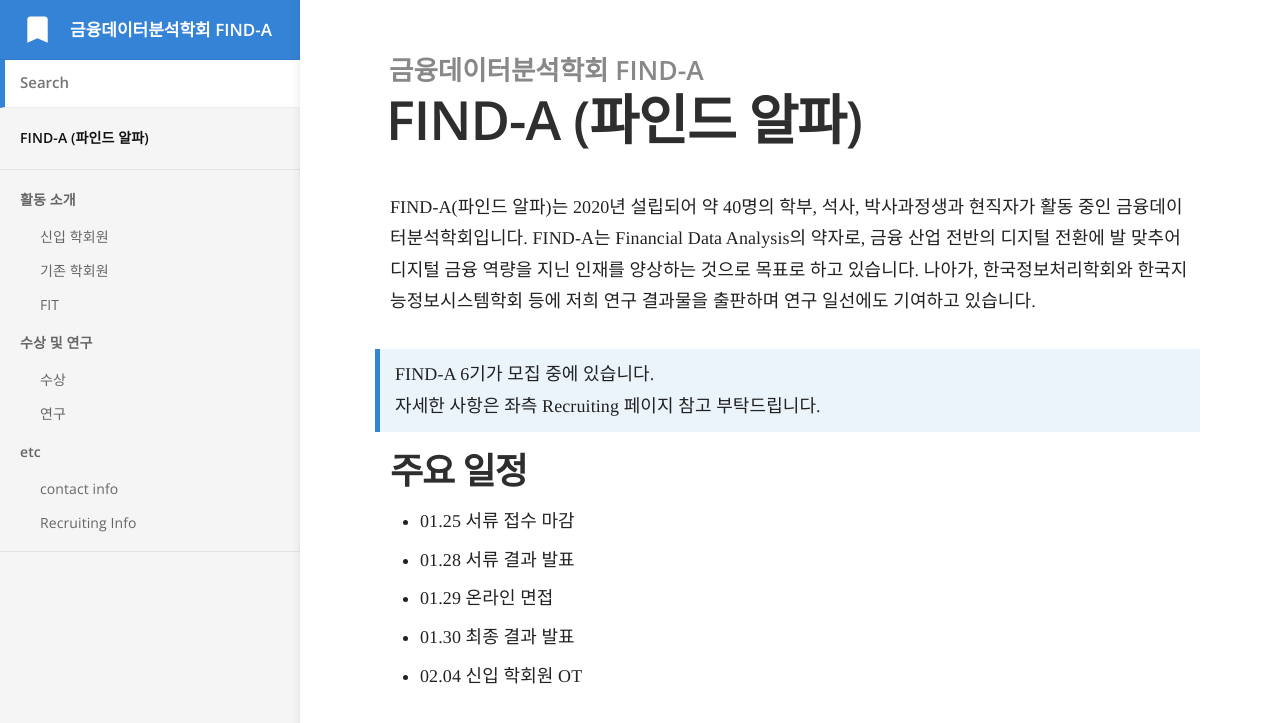
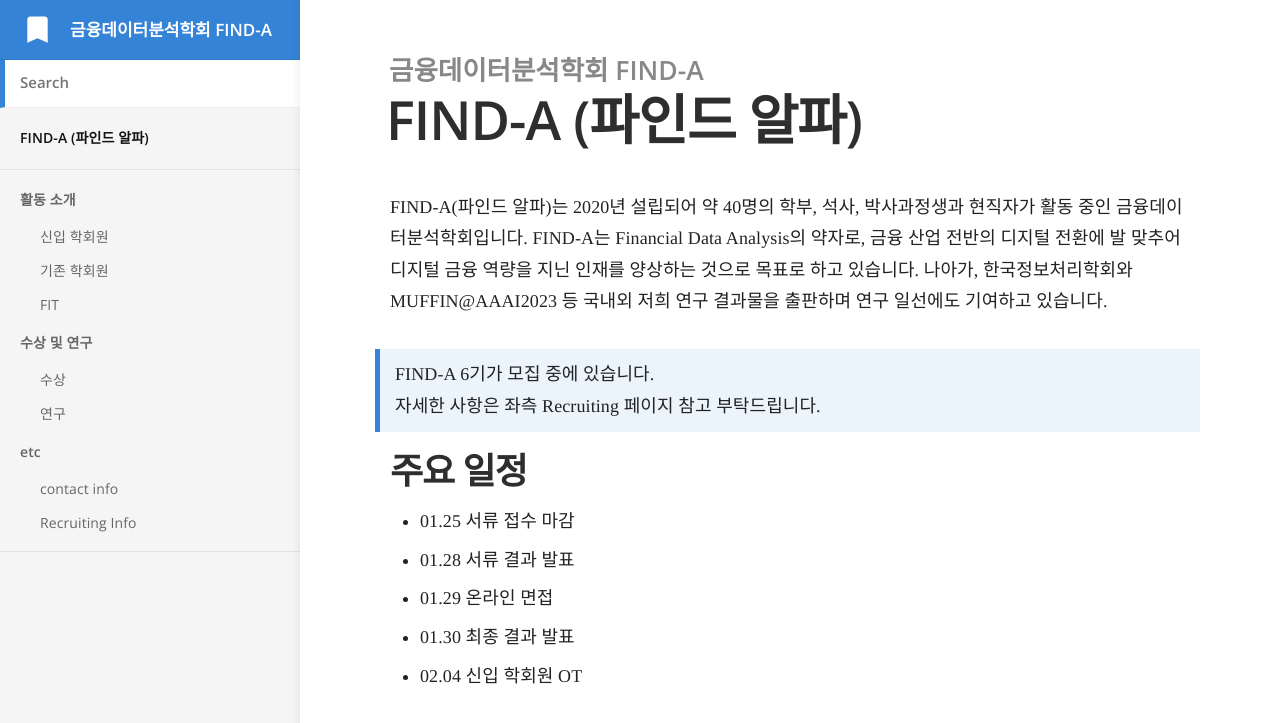
Before and after one commit to Find-A-AI/find-a-ai.github.io, a Jekyll site: the page built from index.md, in a window 1280 px wide. Shown: the top 723 px of the page. Built offline with Jekyll 4.4.1, drawn with Linux system fonts in a browser that asks for light colours; some web fonts are replaced.

Commit message:
Update index.md

```diff
--- a/index.md
+++ b/index.md
@@ -2,7 +2,7 @@
 title: FIND-A (파인드 알파)
 ---
 
-FIND-A(파인드 알파)는 2020년 설립되어 약 40명의 학부, 석사, 박사과정생과 현직자가 활동 중인 금융데이터분석학회입니다. FIND-A는 Financial Data Analysis의 약자로, 금융 산업 전반의 디지털 전환에 발 맞추어 디지털 금융 역량을 지닌 인재를 양상하는 것으로 목표로 하고 있습니다. 나아가, 한국정보처리학회와 한국지능정보시스템학회 등에 저희 연구 결과물을 출판하며 연구 일선에도 기여하고 있습니다.
+FIND-A(파인드 알파)는 2020년 설립되어 약 40명의 학부, 석사, 박사과정생과 현직자가 활동 중인 금융데이터분석학회입니다. FIND-A는 Financial Data Analysis의 약자로, 금융 산업 전반의 디지털 전환에 발 맞추어 디지털 금융 역량을 지닌 인재를 양상하는 것으로 목표로 하고 있습니다. 나아가, 한국정보처리학회와 MUFFIN@AAAI2023 등 국내외  저희 연구 결과물을 출판하며 연구 일선에도 기여하고 있습니다.
 
 > FIND-A 6기가 모집 중에 있습니다.
 자세한 사항은 좌측 Recruiting 페이지 참고 부탁드립니다.
```
